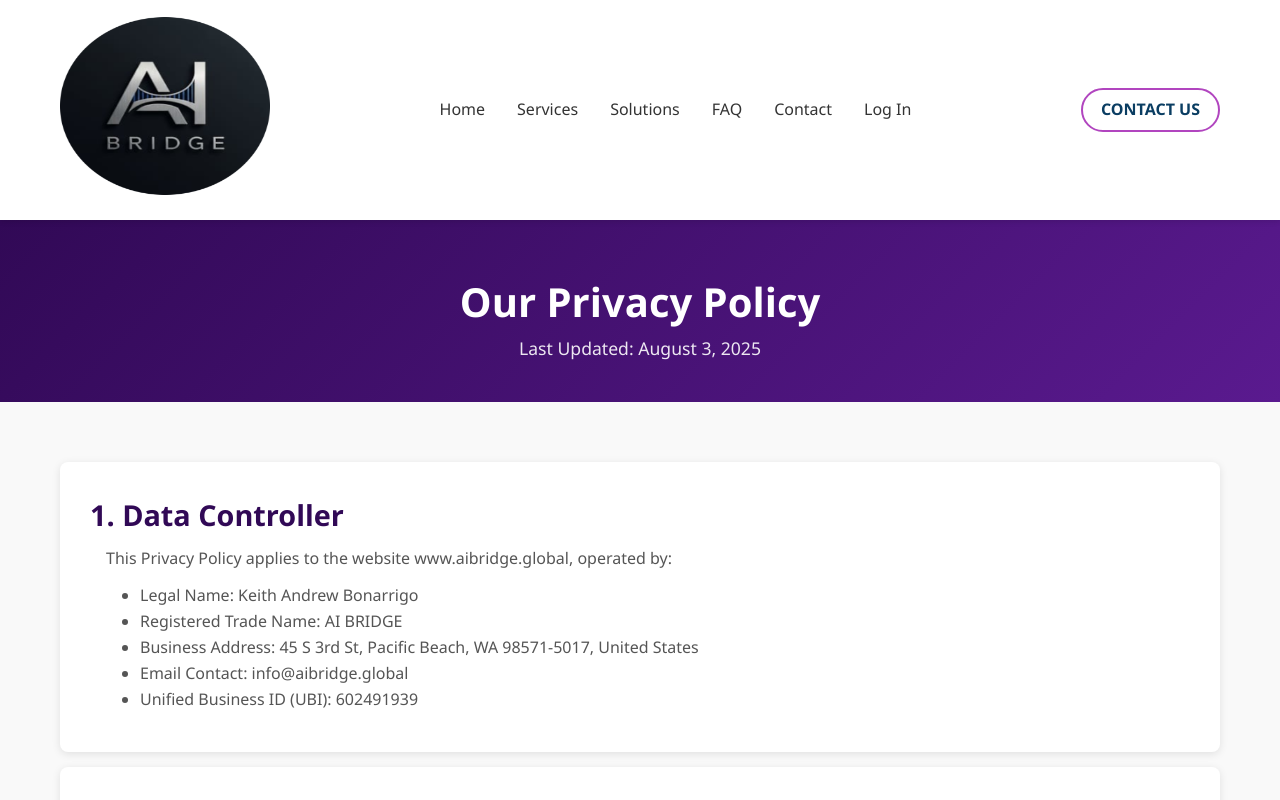
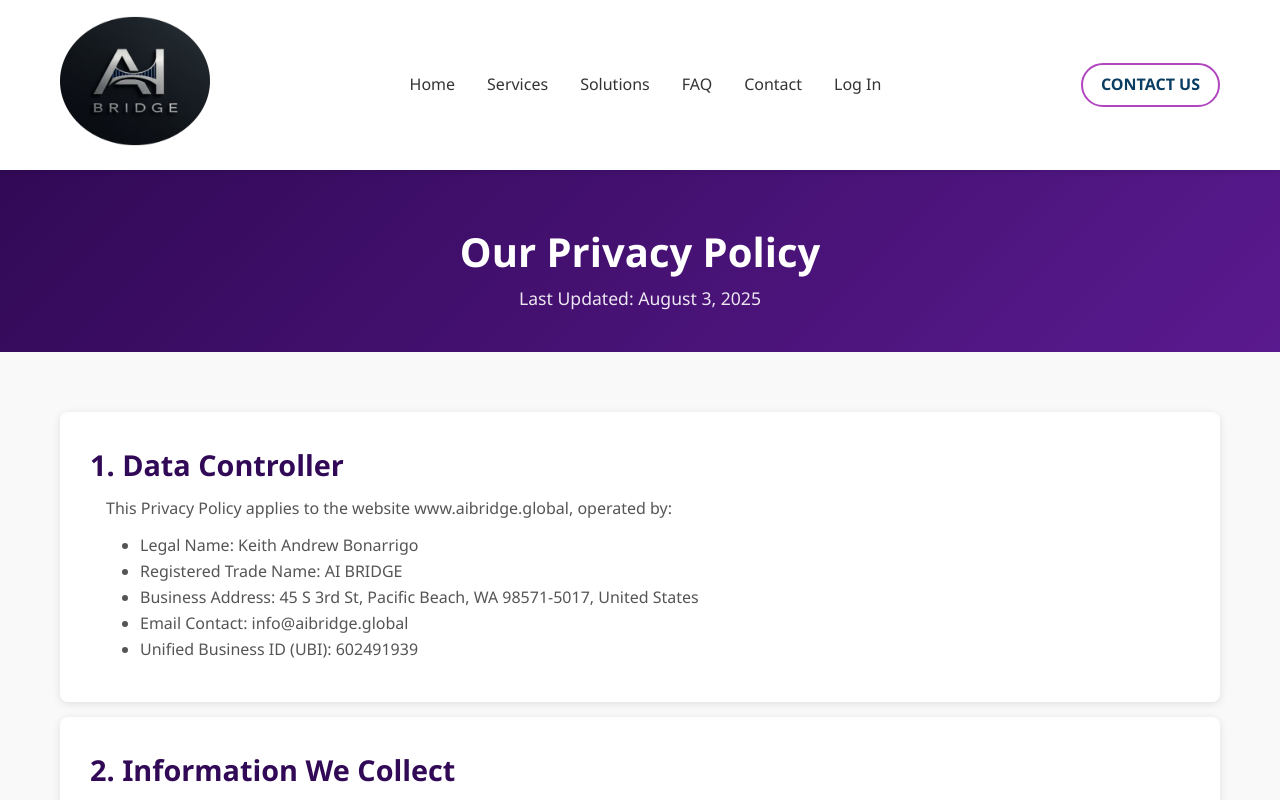
Before and after one commit to KeithBonarrigo/agent-frontend-react-dev, a React (Vite) app: page /privacy in a window 1280 px wide. Built offline with nearby package versions, Linux system fonts and the light colour scheme.

Commit message:
logo size change 3

```diff
--- a/src/styles/Home.css
+++ b/src/styles/Home.css
@@ -63,8 +63,8 @@ body {
 .home-logo img {
   /*height: 110px;
   width: 110px;*/
-  width: 210px;
-  height: 180px;
+  width: 150px;
+  height: 130px;
 }
 
 .home-nav-links {
```
